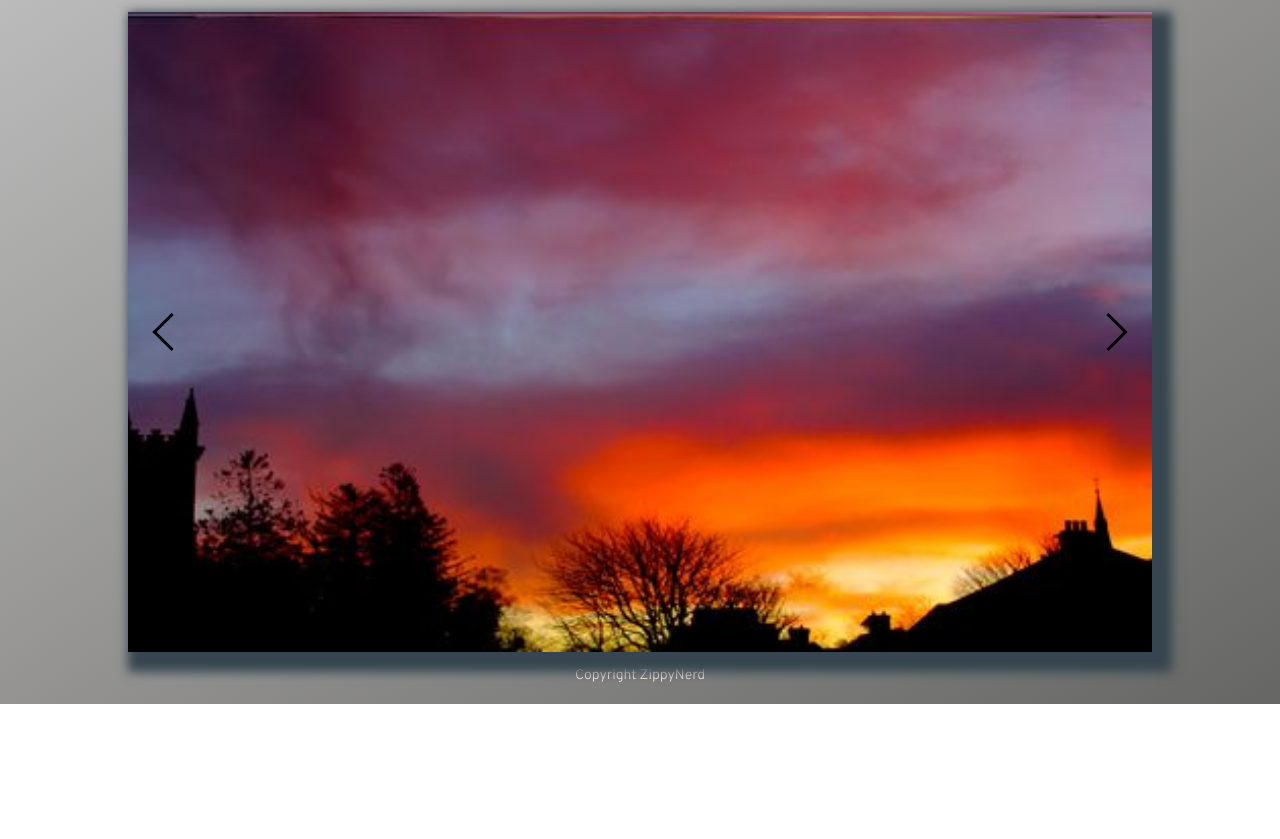
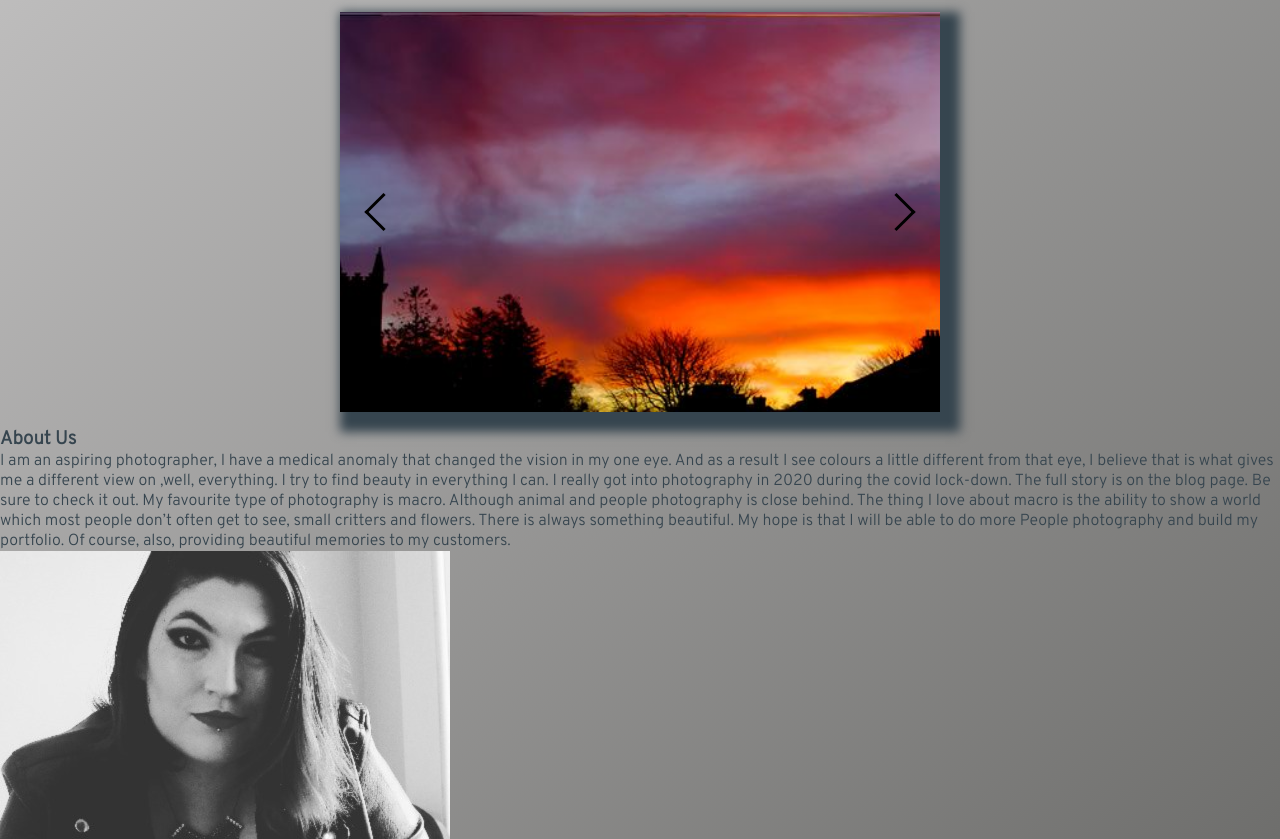
Before and after one commit to Amor-Jansen/zippynerd-photography, a plain HTML site: page index.html in a window 1280 px wide. Shown: the part 113-952 px from the top of the page. Before the commit the page ends 817 px from the top, so only its background shows below. Drawn offline with Linux system fonts and the light colour scheme; a web font is replaced by a local one.

Commit message:
Add gallery page structure

```diff
--- a/assets/css/style.css
+++ b/assets/css/style.css
@@ -68,9 +68,9 @@ h2 {
 /* carousel styling*/
 
 .carousel-wrapper {
-    height: 80vh;
+    height: 400px;
     position: relative;
-    width: 80vw;
+    width: 600px;
     display: block;
     margin: 15px auto;
     box-shadow: 10px 10px 10px 10px;
--- a/index.html
+++ b/index.html
@@ -60,6 +60,30 @@
                 <a href="#item-1" class="arrow-next arrow"></a>
             </div>
         </div>
+        <!--about section-->
+        <section>
+            <div>
+                <h3>About Us</h3>
+                <p>            I am an aspiring photographer, I have a medical anomaly that changed the vision in my one eye.
+                    And as a result I see colours a little different from that eye,
+                    I believe that is what gives me a different view on ,well, everything.
+                    I try to find beauty in everything I can.
+
+                    I really got into photography in 2020 during the covid lock-down.
+                    The full story is on the blog page. Be sure to check it out.
+
+                    My favourite type of photography is macro.
+                    Although animal and people photography is close behind.
+                    The thing I love about macro is the ability to show a world which most people don’t often get to see,
+                    small critters and flowers. There is always something beautiful.
+
+                    My hope is that I will be able to do more People photography and build my portfolio.
+                    Of course, also, providing beautiful memories to my customers.</p>
+            </div>
+            <div>
+                <img src="assets/images/About profile image.jpg" alt="">
+            </div>
+        </section>
         <!--footer-->
     </section>
     <footer>
```
Also changed, not shown: gallery.html (renamed from about.html, +2 -23 lines).
